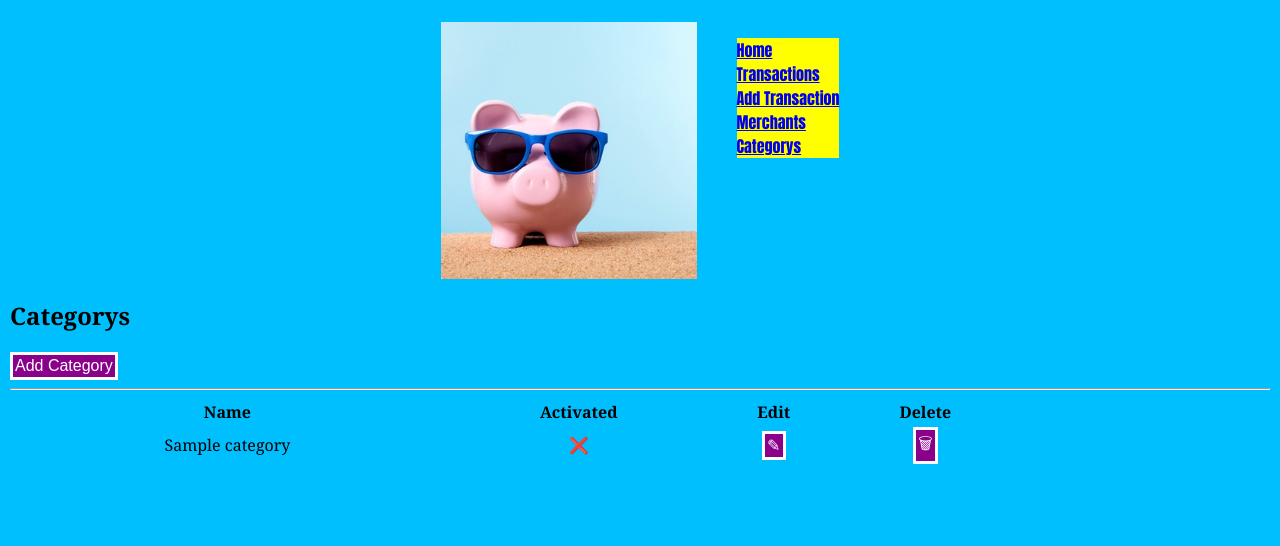
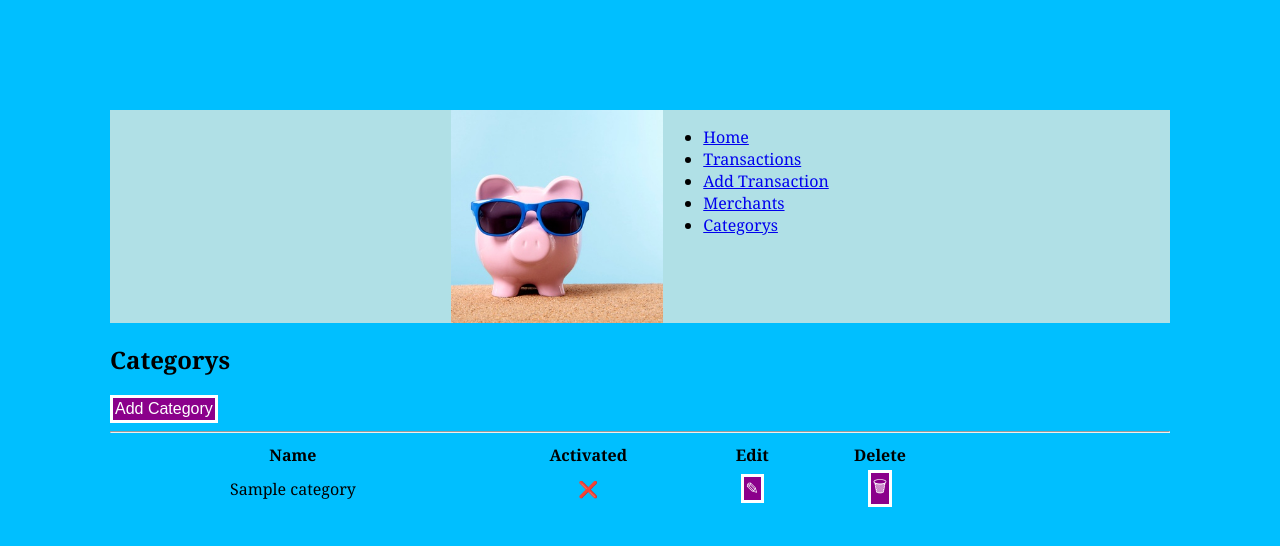
Before and after one commit to linseycurrie/Spending-Tracker, a Flask app: page /categorys in a window 1280 px wide. Shown: the top 546 px of the page. Run offline with Flask 2, Linux system fonts and the light colour scheme; a database or web service that is not in the repository returns one stand-in record (values such as "Sample title"); some libraries are stand-ins or nearby versions.

Commit message:
finished working app, needs more  CSS work

```diff
--- a/spending_tracker/static/stylesheet.css
+++ b/spending_tracker/static/stylesheet.css
@@ -6,33 +6,27 @@
     grid-column: 2fr 2fr 2fr;
     padding: 10px;
     margin: 100px;
-    display: inline;
-    border: 10px;
-    border: deeppink;
-    border-width: 10px;
 }
 
-.container {
-    margin: 10px;
+header button {
+    border-radius: 25px;
+    display: flex;
+    flex-direction: row wrap;
+    justify-content: space-between;
+
+}
+
+.table {
+    background-color: paleturquoise;
+    position: center;
 }
 
 header{
     display: flex;
     justify-content: center;
-}
-
-nav > ul {
-
-}
-
-nav > ul > li {
-    background-color: rgb(255, 255, 0);
-    color: darkslateblue;
-    list-style: none;
-    font-family: Impact, Haettenschweiler, 'Arial Narrow Bold', sans-serif;
+    background-color: powderblue;
     margin: 0px;
     padding: 0px;
-    font-weight: bolder;
 }
 
 
--- a/spending_tracker/templates/users/new.html
+++ b/spending_tracker/templates/users/new.html
@@ -5,17 +5,17 @@
 <form action="/users" method="POST">
     <div>
         <label for="name">User name:</label><br>
-        <input type="text" name="name" id="name">
+        <input type="text" name="name" id="name" required>
     </div>
 
     <div>
         <label for="spending_limit">Set a spending limit: &#163;</label><br>
-        <input type="text" name="spending_limit" id="spending_limit">
+        <input type="text" name="spending_limit" id="spending_limit" required>
     </div>
 
     <div>
         <label for="savings_goal">Set a savings goal: &#163;</label><br>
-        <input type="text" name="savings_goal" id="savings_goal">
+        <input type="text" name="savings_goal" id="savings_goal" required>
     </div>
     <br>
     <button type="submit">Submit</button>
```
Also changed, not shown: spending_tracker/templates/index.html (+5 -2 lines), spending_tracker/templates/transactions/show.html (deleted, +0 -8 lines).
